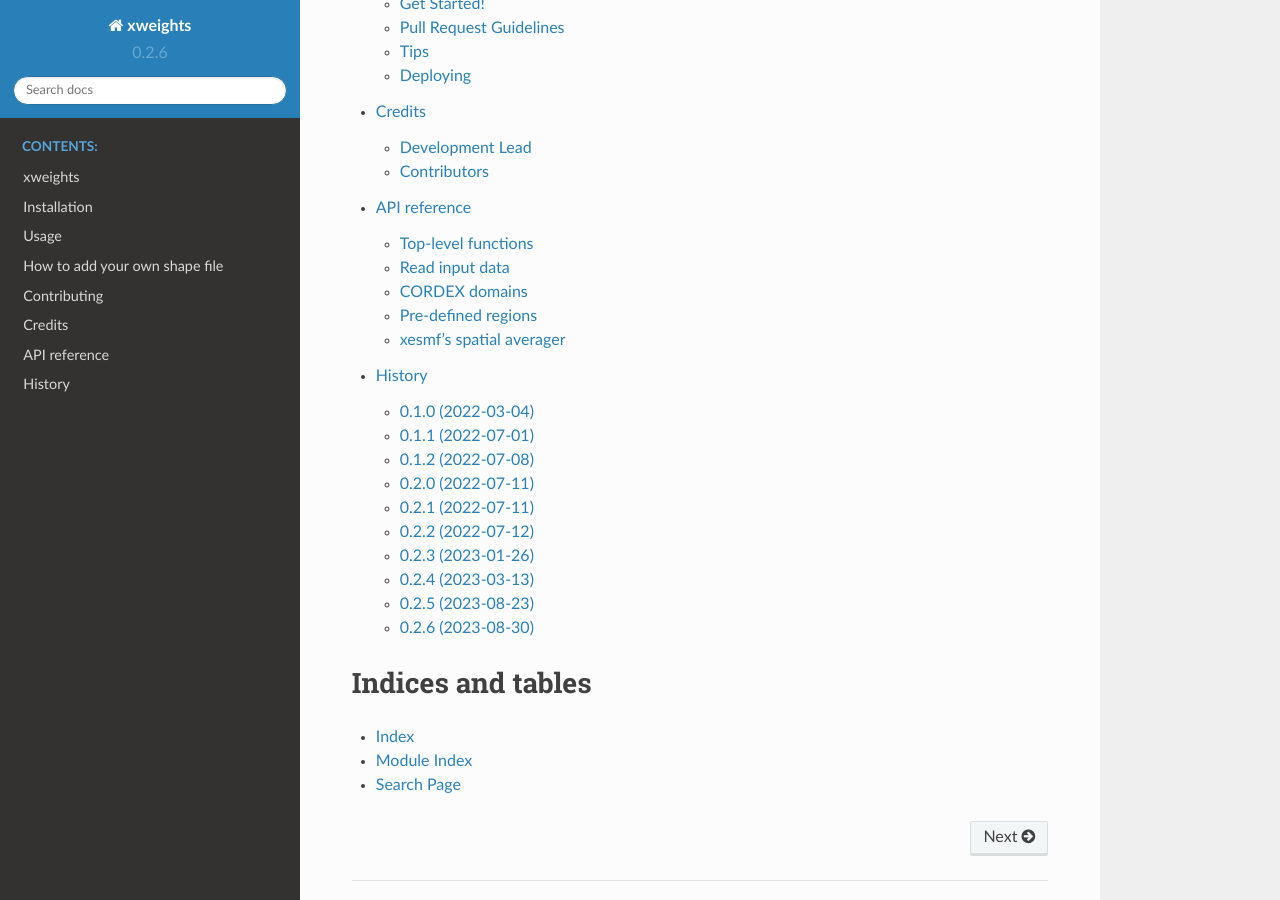
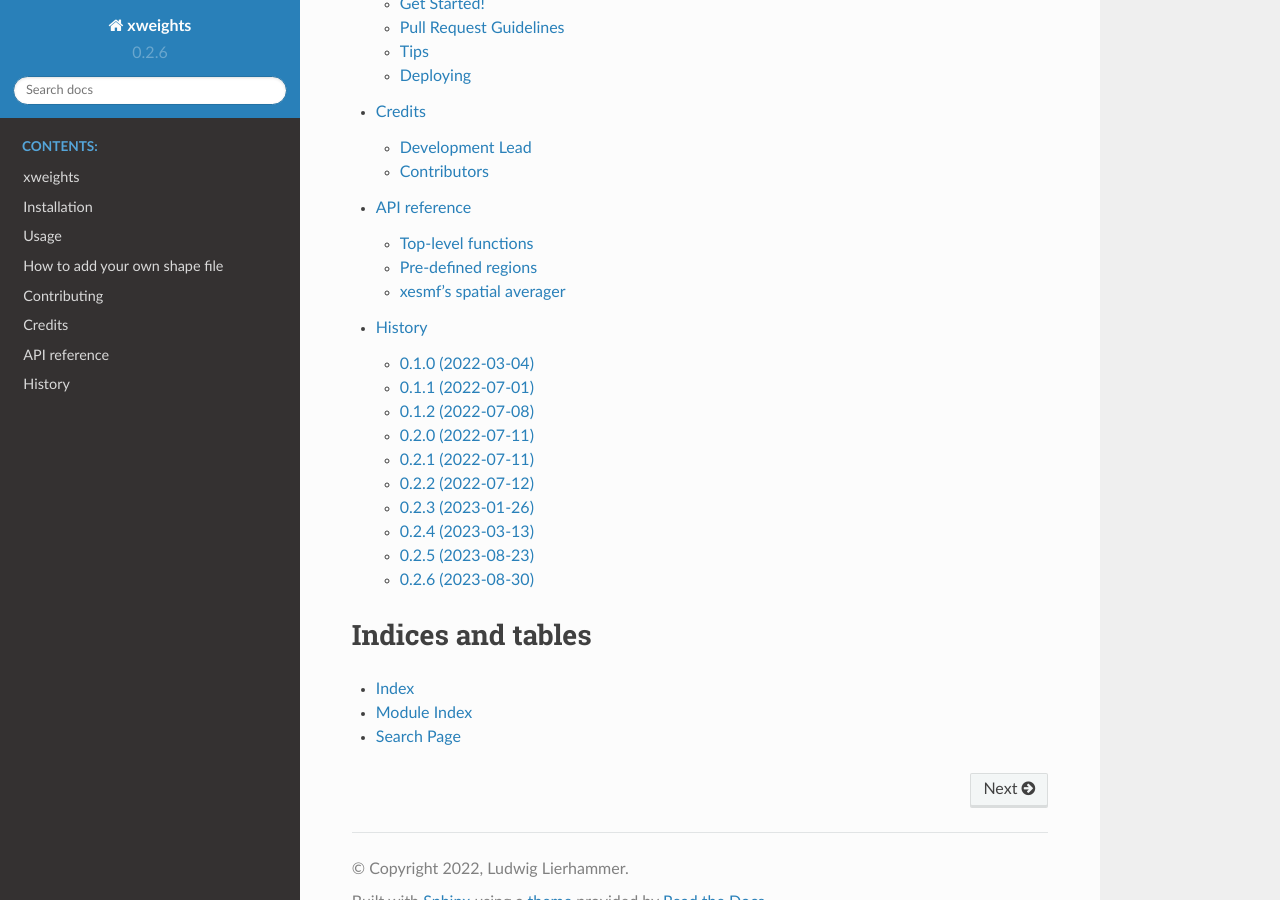
Before and after one commit to climate-service-center/xweights, a Sphinx documentation site: the page built from docs/index.rst, in a window 1280 px wide and 900 px high, scrolled down 660 px. Built offline with Sphinx 7.4.7 and the Read the Docs theme 2.0.0, drawn with Linux system fonts in a browser that asks for light colours; pages that are not in the unit, such as notebooks, are missing from menus.

Commit message:
no longer _io and _domains supported

```diff
--- a/docs/api.rst
+++ b/docs/api.rst
@@ -15,23 +15,6 @@ Top-level functions
    compute_weighted_means
    compute_weighted_means_ds
 
-Read input data
-===============
-
-.. autosummary::
-   :toctree: generated/
-
-   Input
-
-CORDEX domains
-==============
-
-.. autosummary::
-   :toctree: generated/
-
-   get_domain
-   which_domains
-
 Pre-defined regions
 ===================
 
--- a/xweights/__init__.py
+++ b/xweights/__init__.py
@@ -6,9 +6,7 @@
 import warnings
 
 from . import _regions as regions
-from ._domains import get_domain, which_domains
 from ._geometry import convert_crs, merge_entries
-from ._io import Input, adjust_name
 from ._regions import get_region, which_regions, which_subregions
 from ._tabulator import concat_dataframe, write_to_csv
 from ._weightings import get_spatial_averager, spatial_averaging
```
Also changed, not shown: other parts of docs/api.rst (+1 -1 lines), 2 other files.
